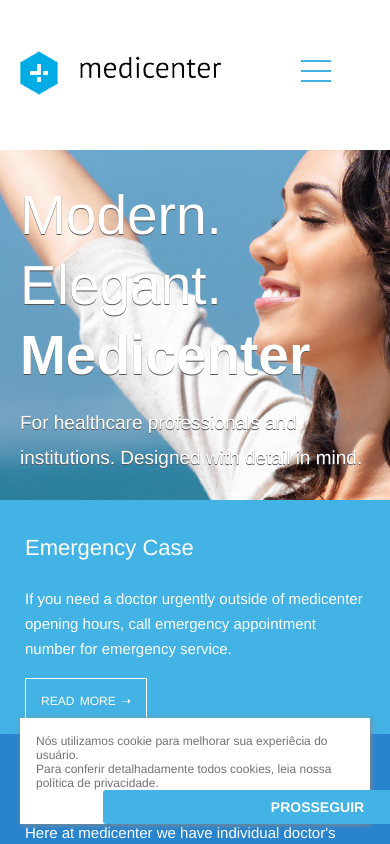
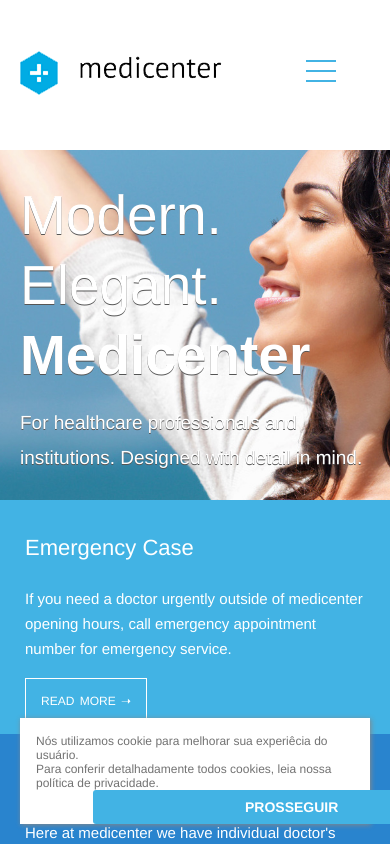
Before and after one commit to vanessabrazuna/medicenter, a plain HTML site: page index.html in a window 390 px wide. Shown: the top 844 px of the page. Drawn offline with Linux system fonts and the light colour scheme.

Commit message:
corrigindo

```diff
--- a/assets/css/template.css
+++ b/assets/css/template.css
@@ -675,7 +675,7 @@ footer .widget_body li::before {
     margin-top: 70px;
     margin-bottom: 40px;
     margin-right: 20px;
-    margin-left: 50px;
+    margin-left: 60px;
 }
 
 .menu_mobile {
@@ -697,8 +697,8 @@ input {
     }
 
     .lgpd button {
-        width: 250%;
-        padding: 10px 60px 10px 30px;
+        width: 200%;
+        padding: 10px 60px 10px 50px;
     }
 
     #banner {
```
